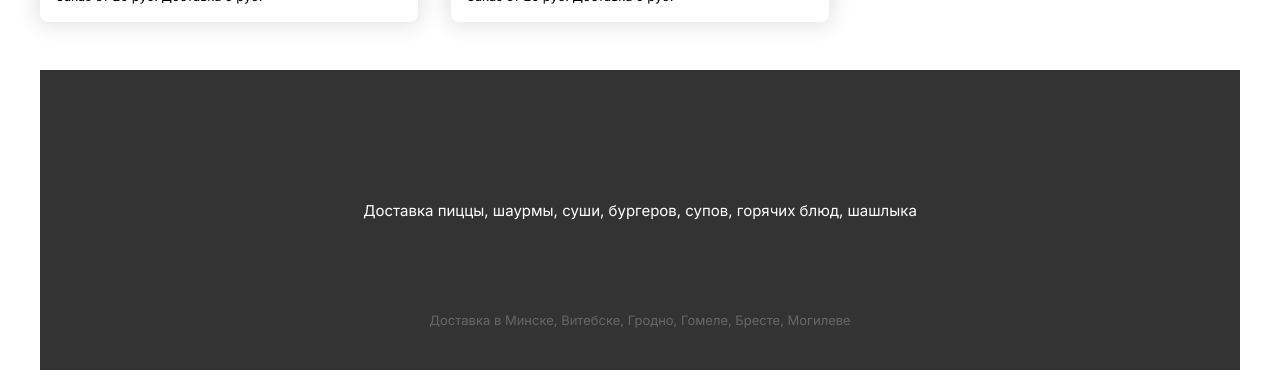
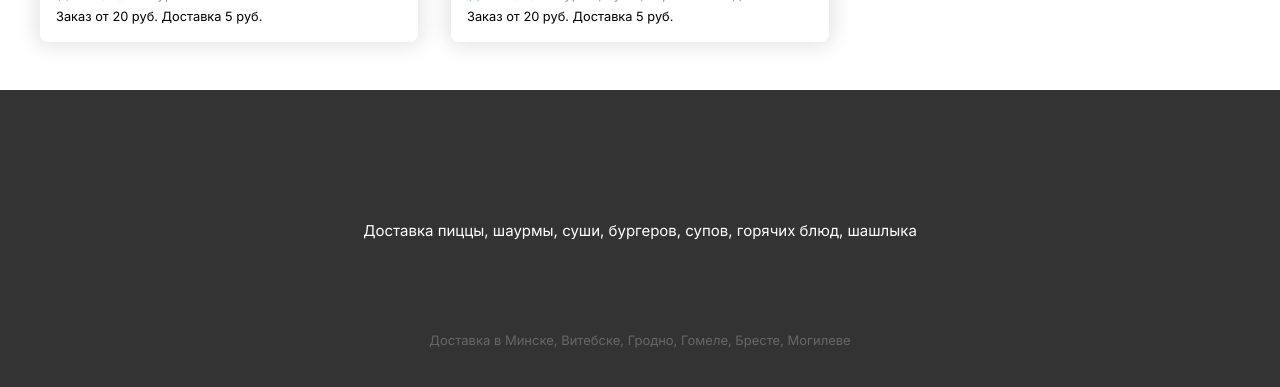
Before and after one commit to FrostyFall/project_dima, a React (Create React App) app: page / in a window 1280 px wide. Shown: the part 973-1360 px from the top of the page. Built offline with nearby package versions, Linux system fonts and the light colour scheme; the HTML template or start-up script is replaced by a standard one.

Commit message:
fix styles

```diff
--- a/src/components/Common/Footer.tsx
+++ b/src/components/Common/Footer.tsx
@@ -3,7 +3,7 @@ import styled from "styled-components";
 export default function Footer() {
   return (
     <Wrapper>
-      <Container>
+      <Container className='main-container'>
         <FooterContent>
           Доставка пиццы, шаурмы, суши, бургеров, супов, горячих блюд, шашлыка
         </FooterContent>
@@ -35,7 +35,6 @@ const FooterCities = styled.p`
 const Container = styled.div`
   width: 100%;
   height: 100%;
-  max-width: 1200px;
   display: flex;
   flex-direction: column;
   align-items: center;
--- a/src/components/Common/Header.tsx
+++ b/src/components/Common/Header.tsx
@@ -9,7 +9,7 @@ type HeaderProps = {
 
 export default function Header({ setActive }: HeaderProps) {
   return (
-    <Wrapper>
+    <Wrapper className='main-container'>
       <div className='container'>
         <HeaderLocation>Витебск</HeaderLocation>
         <HeaderPhone>+375 (29) 123-45-67</HeaderPhone>
--- a/src/index.css
+++ b/src/index.css
@@ -19,6 +19,7 @@
 body {
   font-family: "Inter", Arial, Helvetica, sans-serif;
   line-height: 1.4;
+  min-height: 100vh;
 }
 
 img,
@@ -43,9 +44,9 @@ select {
 }
 
 .main-container {
-  display: flex;
-  flex-direction: column;
-  align-items: center;
+  /* display: flex; */
+  /* flex-direction: column; */
+  /* align-items: center; */
   width: 95%;
   max-width: 1200px;
   margin: 0 auto;
--- a/src/layouts/RootLayout.tsx
+++ b/src/layouts/RootLayout.tsx
@@ -12,11 +12,11 @@ export default function RootLayout() {
   const [registerModalActive, setRegisterModalActive] = useState(false);
 
   return (
-    <div className="main-container">
+    <>
       <Header setActive={setLoginModalActive} />
-      <Wrapper>
+      <div className='main-container'>
         <Outlet />
-      </Wrapper>
+      </div>
       <Footer />
       <LoginModal
         isActive={loginModalActive}
@@ -28,12 +28,6 @@ export default function RootLayout() {
         setActive={setRegisterModalActive}
         setLoginModalActive={setLoginModalActive}
       />
-    </div>
+    </>
   );
 }
-
-const Wrapper = styled.div`
-  margin: 0 auto;
-  max-width: 1200px;
-  height: 100%;
-`;
```
